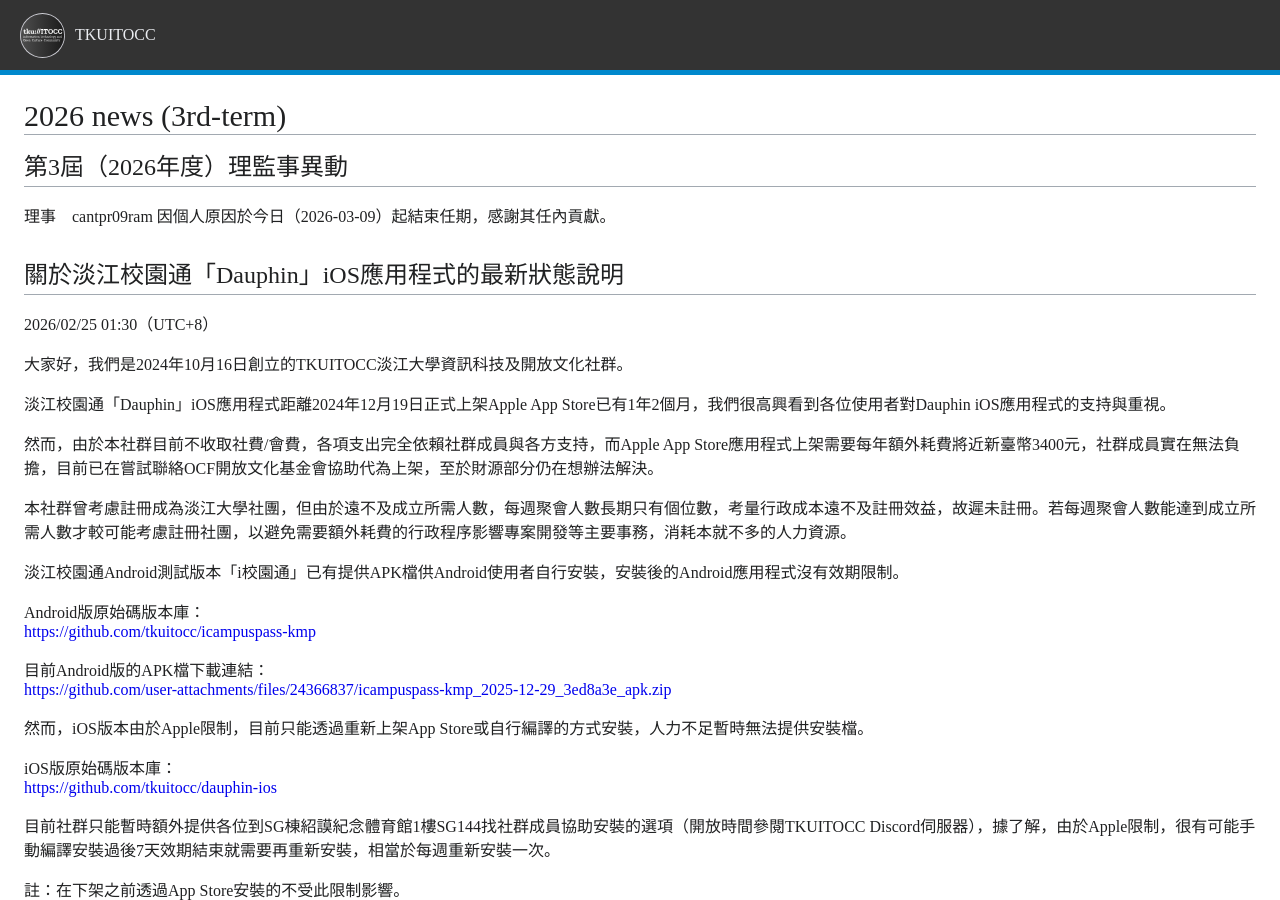
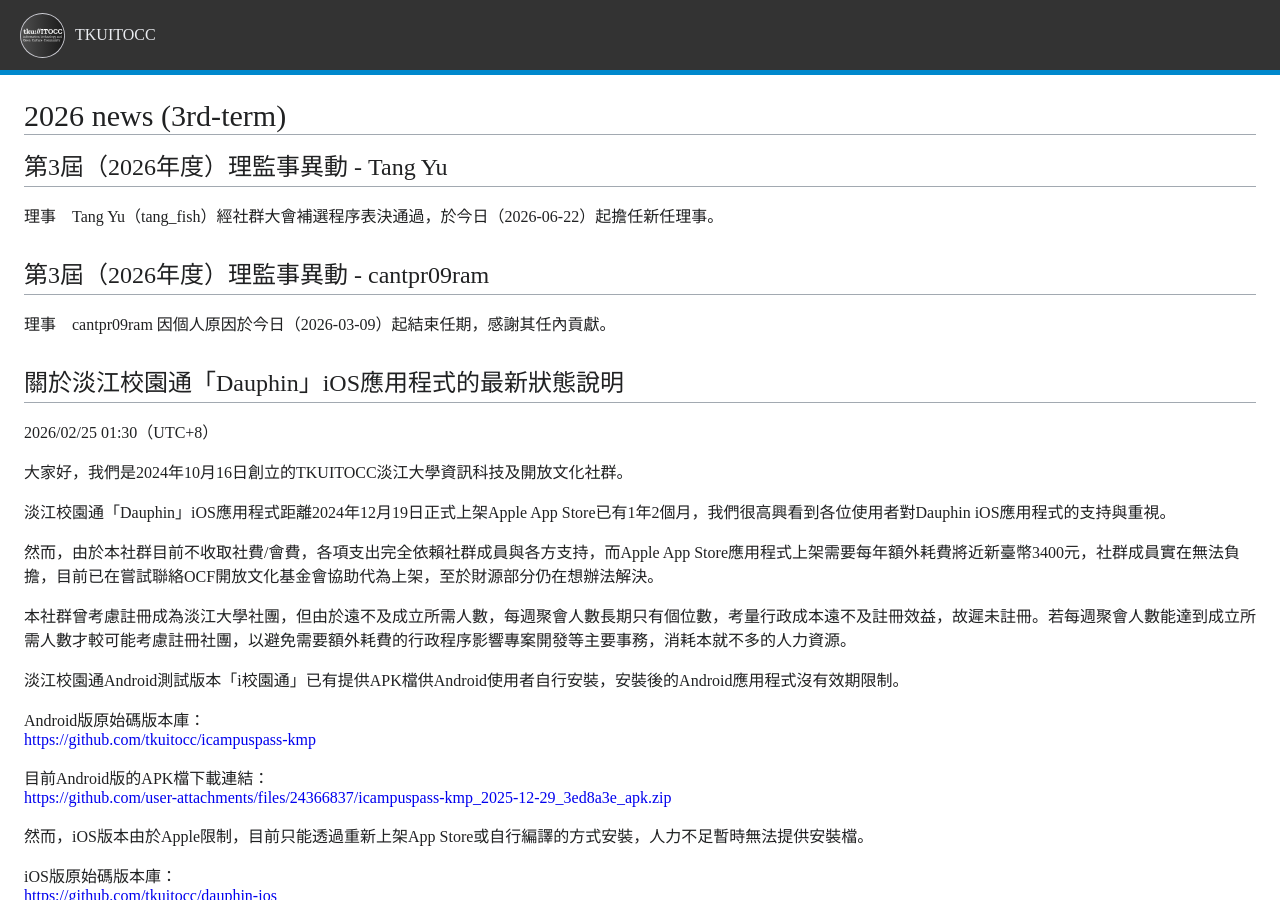
Before and after one commit to tkuitocc/tkuitocc.github.io, a Jekyll site: the page built from docs/en-US/2026/News.md, in a window 1280 px wide and 900 px high. Built offline with Jekyll 4.4.1, drawn with Linux system fonts in a browser that asks for light colours; our own code applies the rules of GitHub Pages for plain Markdown files.

```diff
--- a/docs/en-US/2026/News.md
+++ b/docs/en-US/2026/News.md
@@ -1,6 +1,10 @@
 # 2026 news (3rd-term)
 
-## 第3屆（2026年度）理監事異動
+## 第3屆（2026年度）理監事異動 - Tang Yu
+
+理事　Tang Yu（tang_fish）經社群大會補選程序表決通過，於今日（2026-06-22）起擔任新任理事。
+
+## 第3屆（2026年度）理監事異動 - cantpr09ram
 
 理事　cantpr09ram 因個人原因於今日（2026-03-09）起結束任期，感謝其任內貢獻。
 
```
Also changed, not shown: docs/en-US/2026/Members.md (+4 -0 lines), docs/zh-Hant-TW/2026/成員.md (+4 -0 lines), docs/zh-Hant-TW/2026/最新消息.md (+5 -1 lines).
